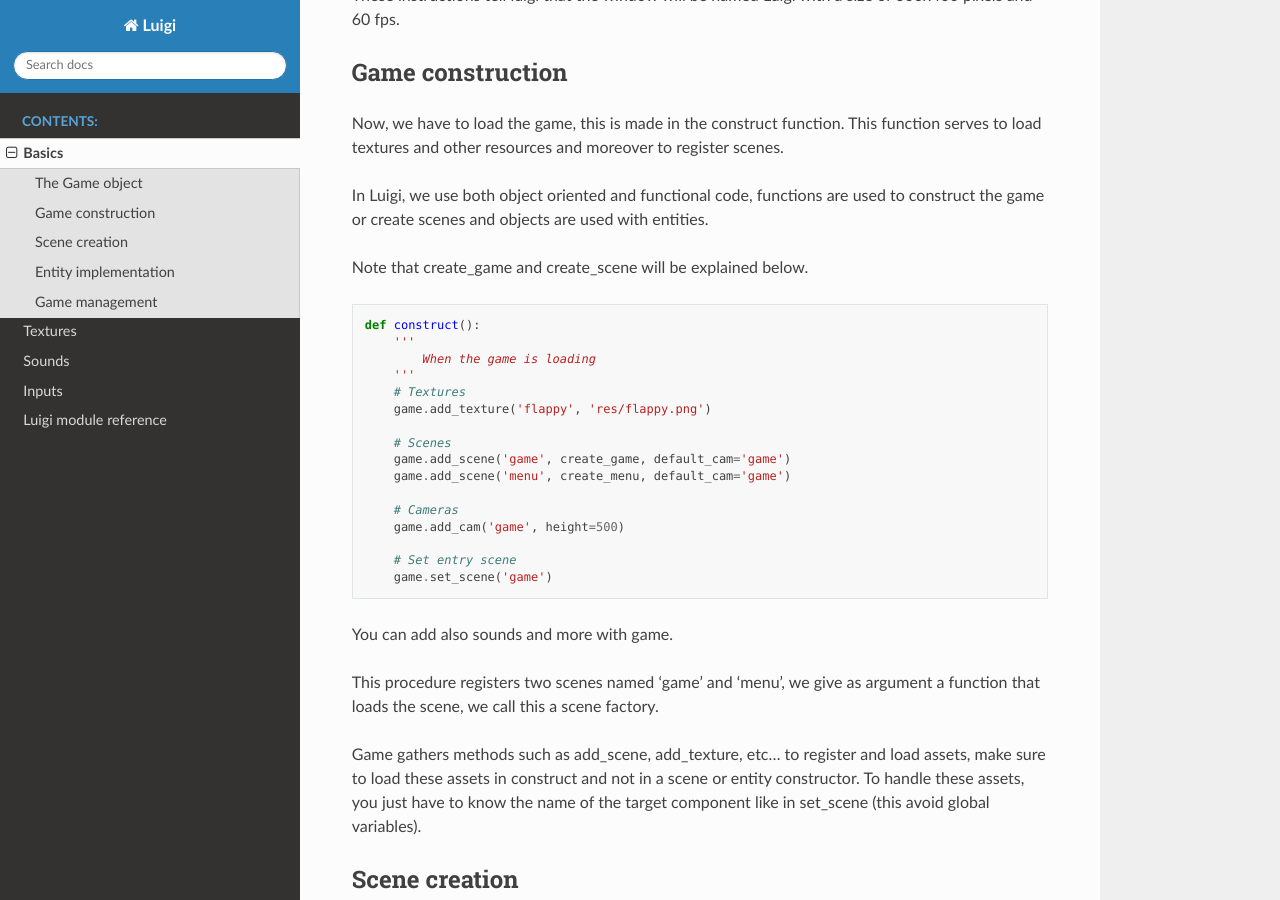
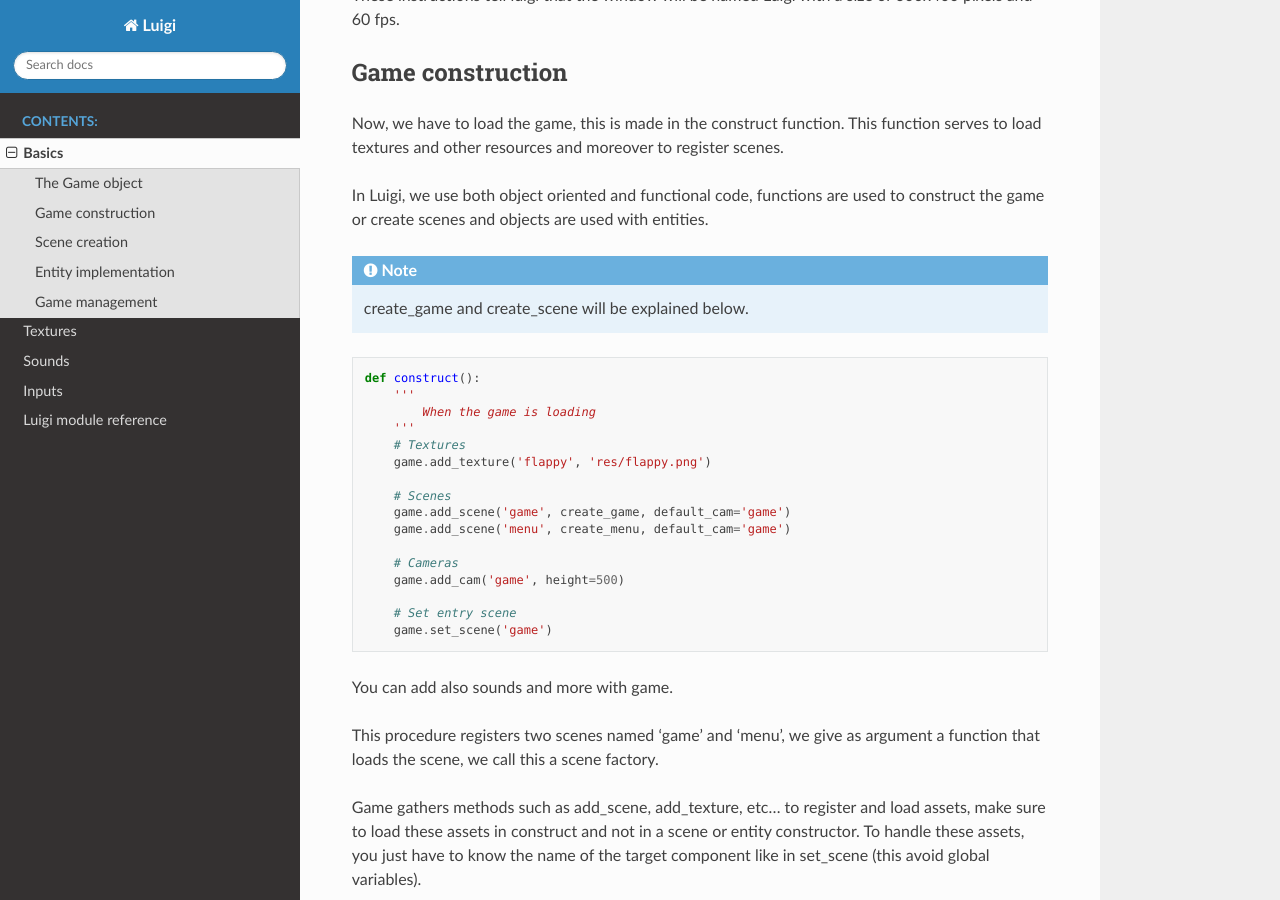
Before and after one commit to Cc618/Luigi, a Sphinx documentation site: the page built from doc/basics.rst, in a window 1280 px wide and 900 px high, scrolled down 1013 px. Built offline with Sphinx 7.4.7 and the Read the Docs theme 2.0.0, drawn with Linux system fonts in a browser that asks for light colours; the version number could not be read and is left out.

Commit message:
doc: Fixed mistakes (3/3)

```diff
--- a/doc/basics.rst
+++ b/doc/basics.rst
@@ -36,7 +36,7 @@ In Luigi, we use both object oriented and functional code,
 functions are used to construct the game or create scenes and
 objects are used with entities.
 
-Note that create_game and create_scene will be explained below.
+.. note:: create_game and create_scene will be explained below.
 
 .. code-block:: python
 
--- a/doc/sounds.rst
+++ b/doc/sounds.rst
@@ -63,7 +63,7 @@ To configure music transition duration, we can use set_fade_duration :
     # In seconds
     game.set_fade_duration(1.2)
 
-Music and Sound classes have two methods useful, set_volume and set_pos,
+Music and Sound classes have two useful methods, set_volume and set_pos,
 set_volume changes the volume of the audio component with a value between 0 and 100.
 
 set_pos will change the x position of the sound, this means that the sound will be
```
Also changed, not shown: other parts of doc/sounds.rst (+1 -1 lines).
